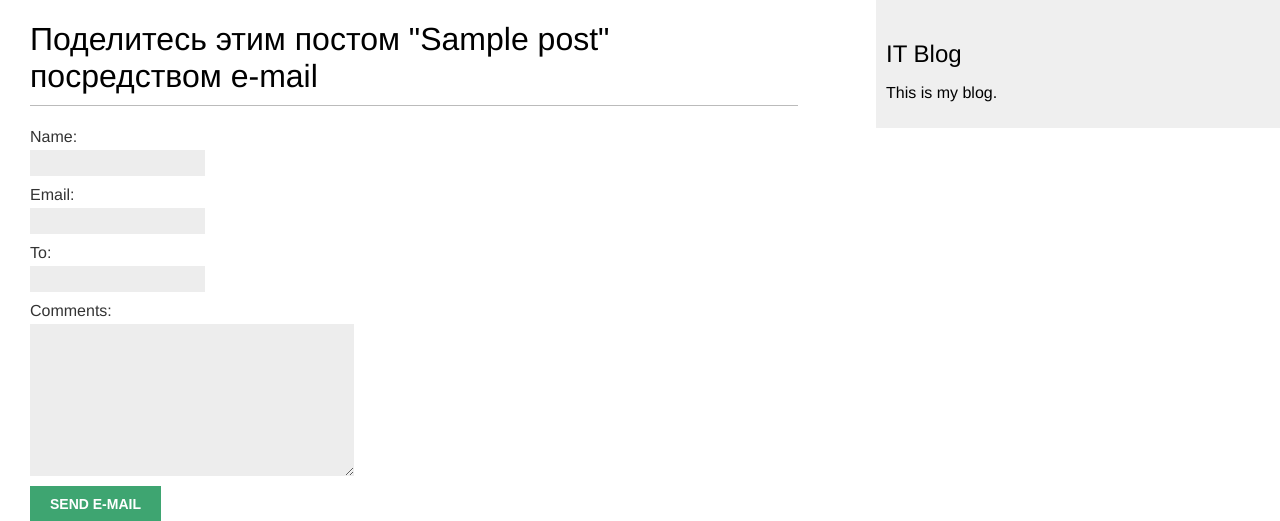
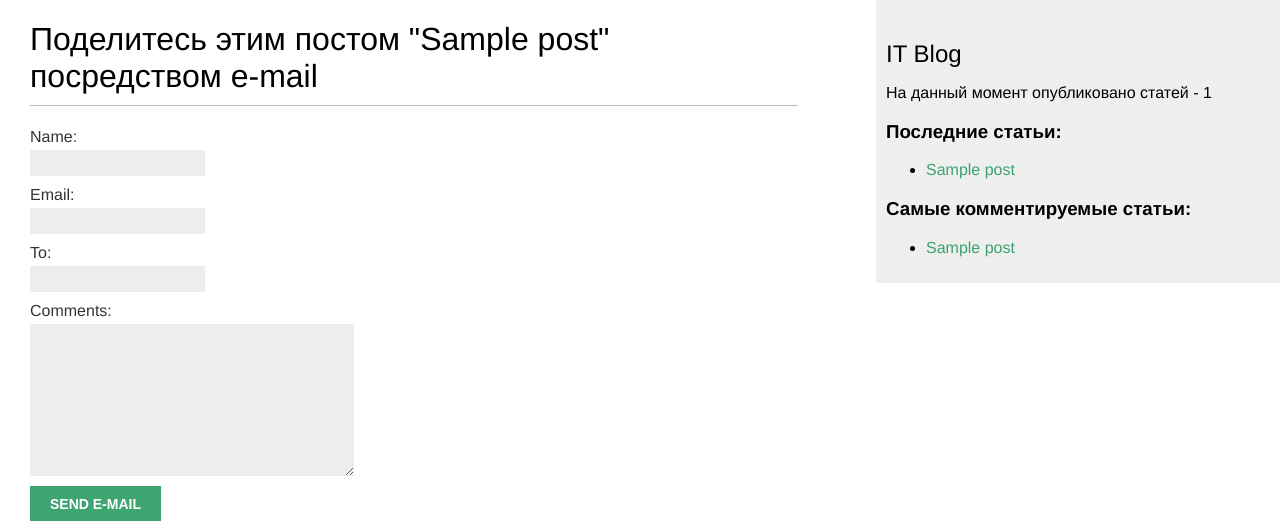
Before and after one commit to mojout/Profiles, a Django app: page /pages/1/share/ in a window 1280 px wide. Shown: the top 521 px of the page. Run offline with Django 4.2, Linux system fonts and the light colour scheme; tables that the repository leaves empty hold one stand-in row (Sample ...).

Commit message:
pages: create custom tags

```diff
--- a/pages/models.py
+++ b/pages/models.py
@@ -52,7 +52,8 @@ class Comment(models.Model):
 
     """Модель комментария связана с постом связью многие к одному, содержит имя, электронную почту, тело поста,
     статус - активен или нет, дату создания и обновления. 'related_name' используется для обращения из представления
-    'post_detail'. Модель имеет сортировку по убыванию: от новых к старым и индексацию по полю created в БД. """
+    'post_detail' и при формировании включающего тега. Модель имеет сортировку по убыванию: от новых к старым и
+    индексацию по полю created в БД. """
 
     post = models.ForeignKey(Post, on_delete=models.CASCADE, related_name='comments')
     name = models.CharField(max_length=80)
--- a/pages/templates/pages/base.html
+++ b/pages/templates/pages/base.html
@@ -14,6 +15,18 @@
 </div>
 <div id="sidebar">
 <h2>IT Blog</h2>
-<p>This is my blog.</p> </div>
+<p>На данный момент опубликовано статей - {% total_posts %}</p>
+<h3>Последние статьи:</h3>
+    {% show_latest_posts  %}
+<h3>Самые комментируемые статьи:</h3>
+    {% get_most_commented_posts as most_commented_posts %}
+    <ul>
+        {% for post in most_commented_posts %}
+    <li>
+        <a href="{{ post.get_absolute_url }}">{{ post.title }}</a>
+    </li>
+        {% endfor %}
+    </ul>
+</div>
 </body>
 </html>
--- a/pages/templates/pages/post/includes/comment_form.html
+++ b/pages/templates/pages/post/includes/comment_form.html
@@ -2,5 +2,5 @@
 <form action="{% url "pages:post_comment" post.id %}" method="post">
   {{ form.as_p }}
   {% csrf_token %}
-  <p><input type="submit" value="Add comment"></p>
+  <p><input type="submit" value="Добавить комментарий"></p>
 </form>
--- /dev/null
+++ b/pages/templates/pages/post/latest_posts.html
@@ -0,0 +1,7 @@
+<ul>
+    {% for post in latest_posts %}
+        <li>
+        <a href="{{ post.get_absolute_url }}">{{ post.title }}</a>
+        </li>
+    {% endfor %}
+</ul>
--- /dev/null
+++ b/pages/templatetags/pages_tags.py
@@ -0,0 +1,25 @@
+from django import template
+from django.db.models import Count
+
+from ..models import Post, Comment
+
+register = template.Library()
+
+
+@register.simple_tag
+def total_posts():
+    return Post.published.count()
+
+
+@register.inclusion_tag('pages/post/latest_posts.html')
+def show_latest_posts():
+    """
+    '[:5]' - количество отображаемых статей
+    """
+    latest_posts = Post.published.order_by('-publish')[:5]
+    return {'latest_posts': latest_posts}
+
+
+@register.simple_tag
+def get_most_commented_posts():
+    return Post.published.annotate(total_comments=Count('comments')).order_by('-total_comments')[:3]
```
Also changed, not shown: other parts of pages/templates/pages/base.html (+1 -0 lines), pages/templates/pages/post/detail.html (+8 -0 lines), pages/templatetags/__init__.py (added).
